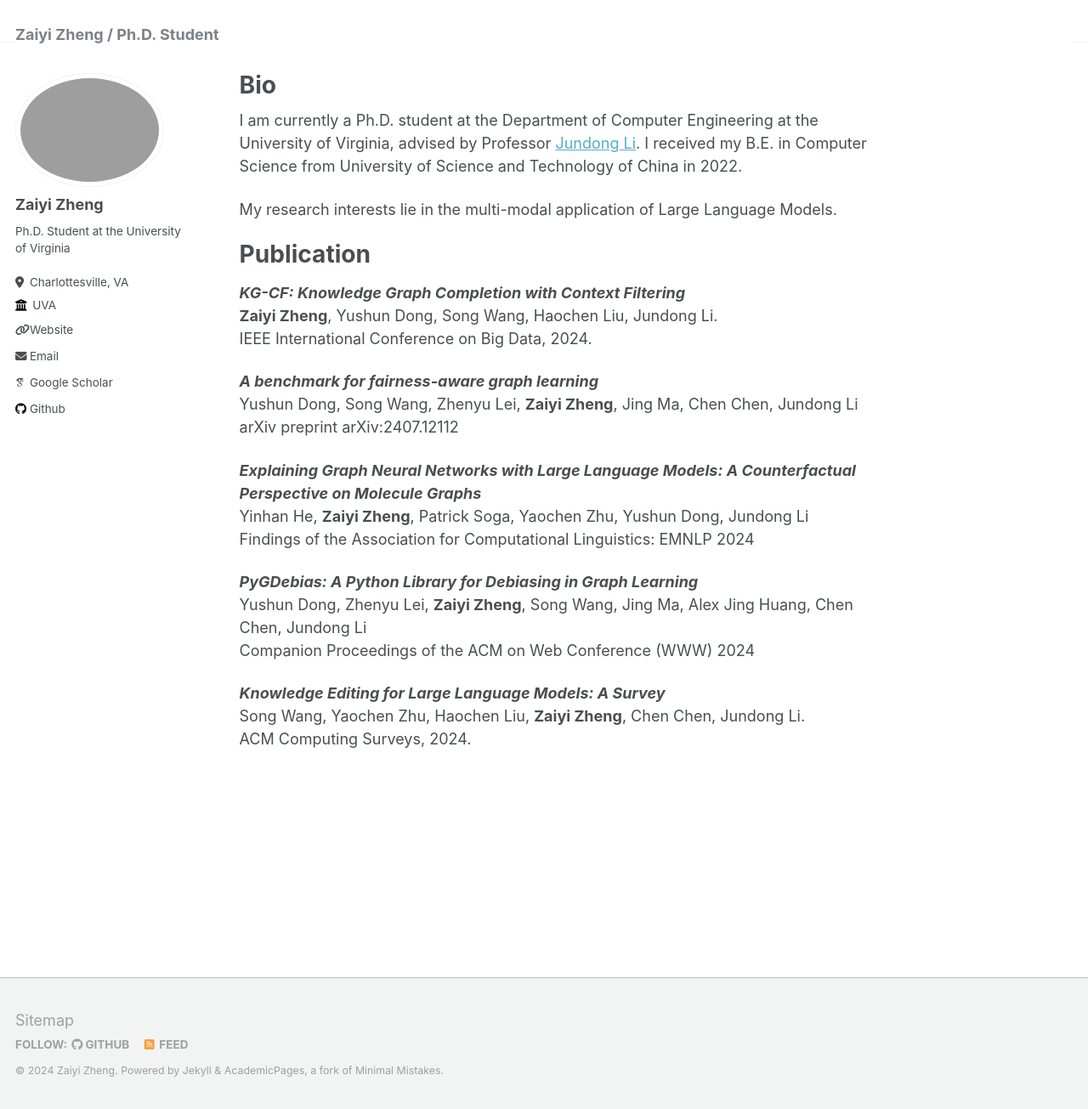
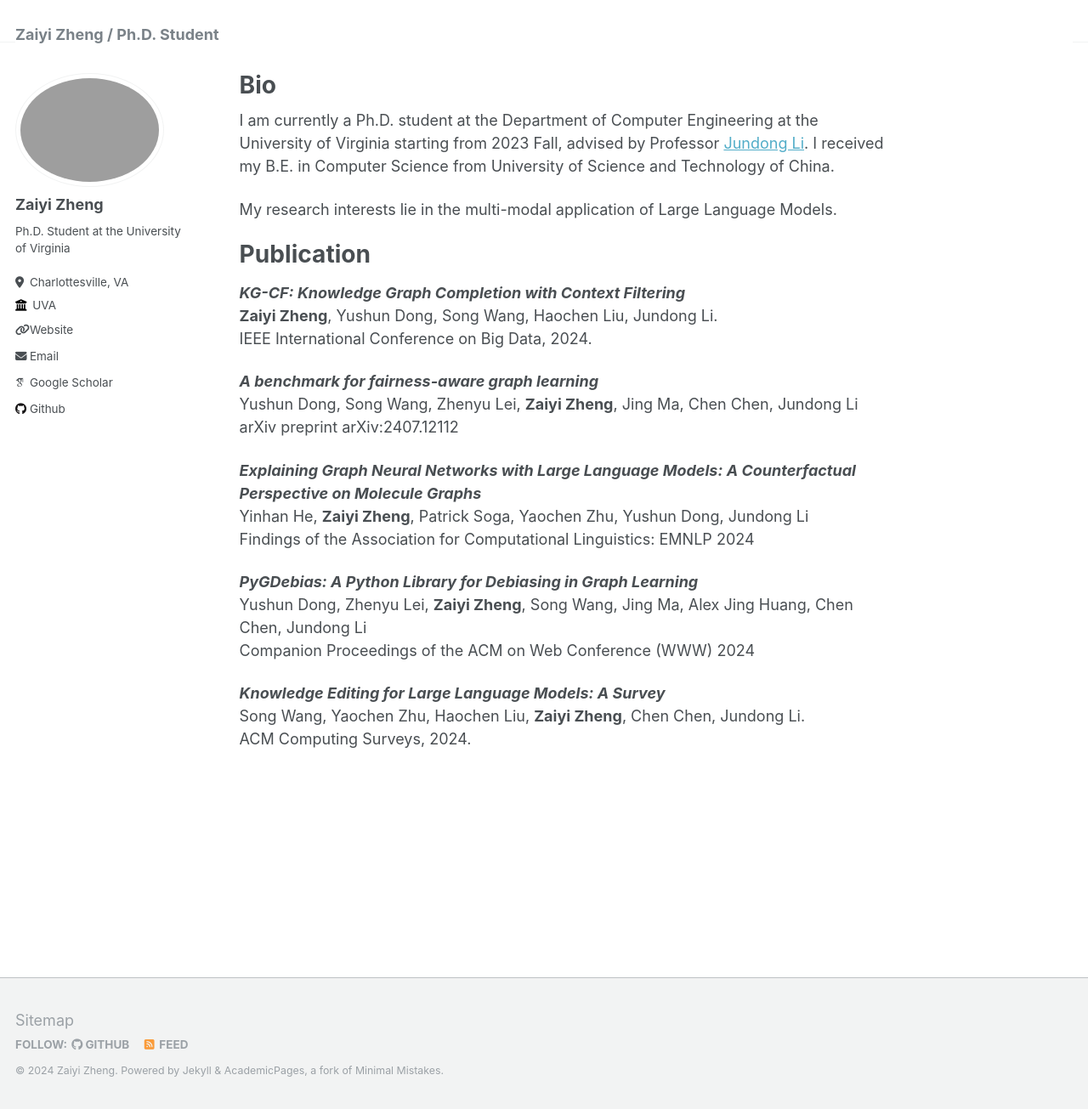
Before and after one commit to zhengzaiyi/zhengzaiyi.github.io, a Jekyll site: the page built from _pages/about.md, in a window 1280 px wide and 1305 px high. Shown: the whole window at 85% size. Built offline with Jekyll 4.4.1, drawn with Linux system fonts in a browser that asks for light colours; some web fonts are replaced.

Commit message:
Update about.md

```diff
--- a/_pages/about.md
+++ b/_pages/about.md
@@ -8,7 +8,7 @@ redirect_from:
   - /about.html
 ---
 
-I am currently a Ph.D. student at the Department of Computer Engineering at the University of Virginia, advised by Professor [Jundong Li](https://jundongli.github.io/). I received my B.E. in Computer Science from University of Science and Technology of China in 2022.
+I am currently a Ph.D. student at the Department of Computer Engineering at the University of Virginia starting from 2023 Fall, advised by Professor [Jundong Li](https://jundongli.github.io/). I received my B.E. in Computer Science from University of Science and Technology of China.
 
 My research interests lie in the multi-modal application of Large Language Models.
 
```
